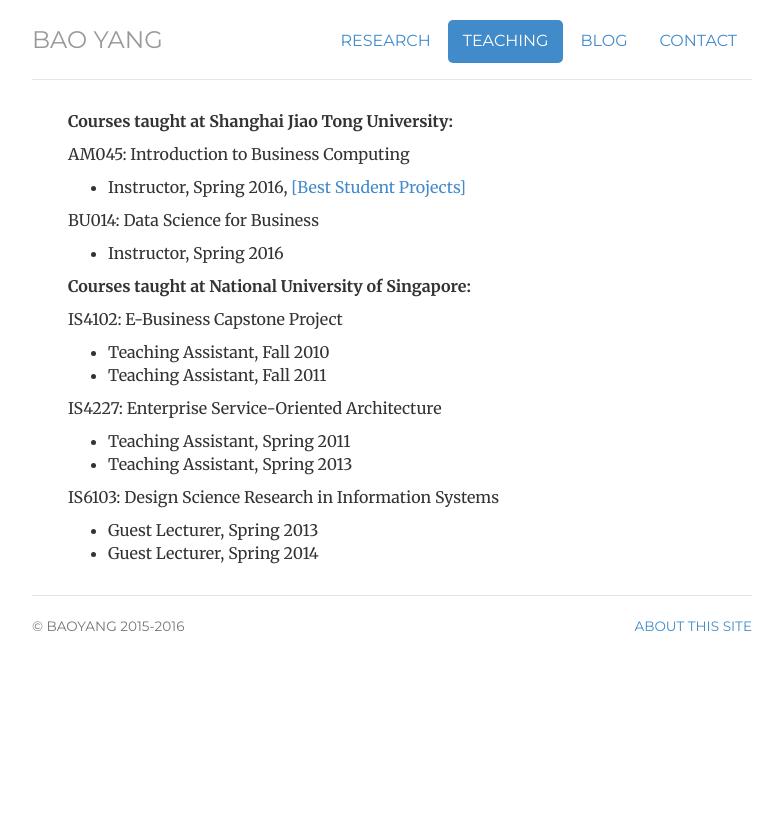
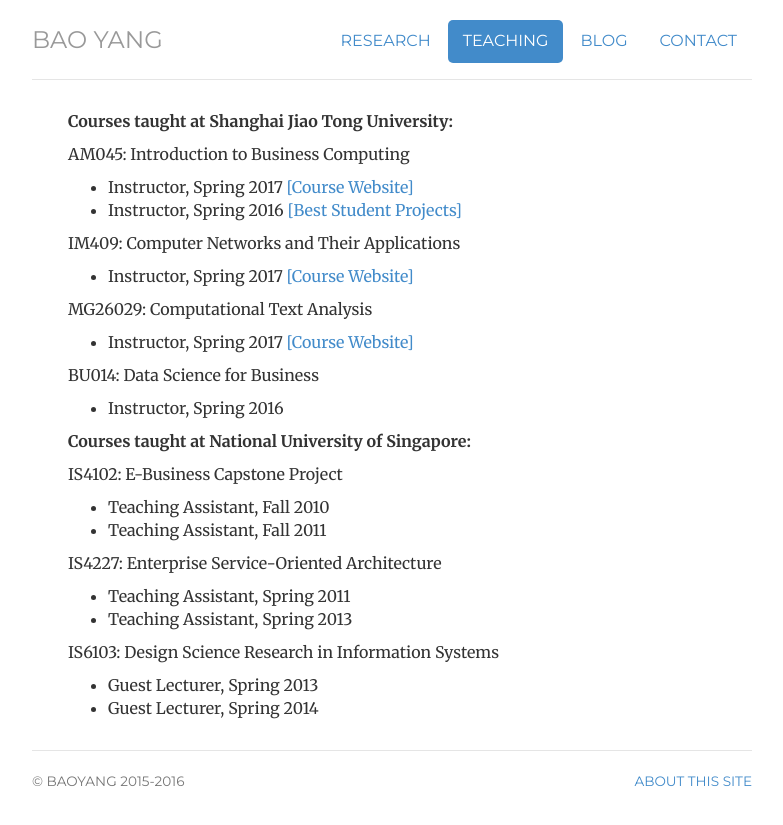
Before and after one commit to popeye007/popeye007.github.io, a Jekyll site: the page built from teaching/index.html, in a window 1280 px wide. Shown: the top 825 px of the page, without its empty margins (248-1031 px from the left). Built offline with Jekyll 4.4.1, drawn with Linux system fonts in a browser that asks for light colours; comment, search, counter and statistics services are not loaded.

Commit message:
Update index.html

```diff
--- a/teaching/index.html
+++ b/teaching/index.html
@@ -15,7 +15,18 @@
 		<p><strong>Courses taught at Shanghai Jiao Tong University:</strong></p>
 		<p>AM045: Introduction to Business Computing</p>
 		<ul>
-		<li>Instructor, Spring 2016, <a href='http://yangbao.org/notes/2016/07/05/am045-2016-student-projects'>[Best Student Projects]</a></li>
+		<li>Instructor, Spring 2017  <a href=''>[Course Website]</a></li>
+		<li>Instructor, Spring 2016  <a href='http://yangbao.org/notes/2016/07/05/am045-2016-student-projects'>[Best Student Projects]</a></li>
+		</ul>
+
+		<p>IM409: Computer Networks and Their Applications</p>
+		<ul>
+		<li>Instructor, Spring 2017 <a href=''>[Course Website]</a></li>
+		</ul>
+
+		<p>MG26029: Computational Text Analysis</p>
+		<ul>
+		<li>Instructor, Spring 2017 <a href=''>[Course Website]</a></li>
 		</ul>
 
 		<p>BU014: Data Science for Business</p>
```
